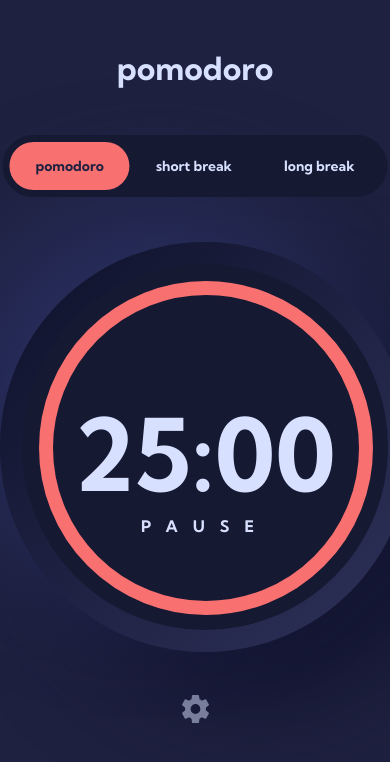
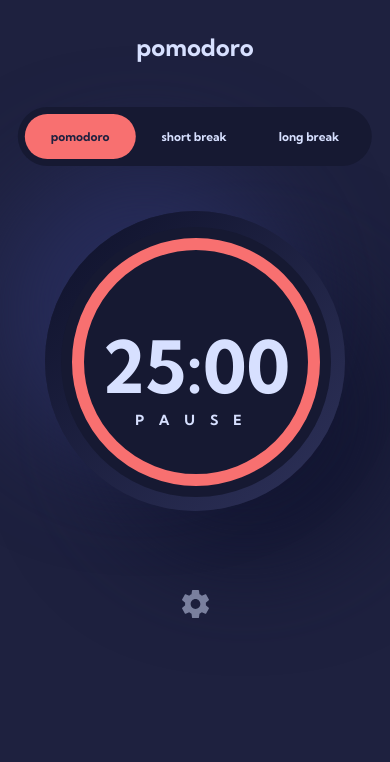
Before and after one commit to yodakit/pomodoro-timer, a plain HTML site: page index.html in a window 390 px wide. Drawn offline with Linux system fonts and the light colour scheme.

Commit message:
adaptive layout

```diff
--- a/css/style.css
+++ b/css/style.css
@@ -22,7 +22,7 @@ body {
 .tabs {
   display: inline-flex;
   position: relative;
-  margin-top: 47px;
+  margin-top: 45px;
   left: 50%;
   transform: translateX(-50%);
   background-color: #161932;
@@ -103,3 +103,53 @@ body {
   opacity: 0.5;
   cursor: pointer;
 }
+@media (max-width: 1000px) {
+  .timer {
+    margin: 109px auto 0 auto;
+  }
+  .settings {
+    margin: 144px auto 0 auto;
+  }
+}
+
+@media (max-width: 450px) {
+  body {
+    padding: 32px 0 15px 0;
+  }
+  .title {
+    font-size: 1.5rem;
+  }
+  .tab {
+    font-size: 0.75rem;
+  }
+  .timer {
+    width: 300px;
+    height: 300px;
+    padding: 16px;
+    margin: 45px auto 0 auto;
+  }
+  .timer__wrapper {
+    width: 270px;
+    height: 270px;
+    padding: 10px;
+  }
+  .progress-ring {
+    width: 250px;
+    height: 250px;
+  }
+  .progress-ring__circle {
+    stroke-width: 12px;
+    cx: 125px;
+    cy: 125px;
+    r: 118px;
+  }
+  .time {
+    font-size: 4.5rem;
+  }
+  .time__button {
+    font-size: 0.875rem;
+  }
+  .settings {
+    margin: 79px auto 0 auto;
+  }
+}
```
